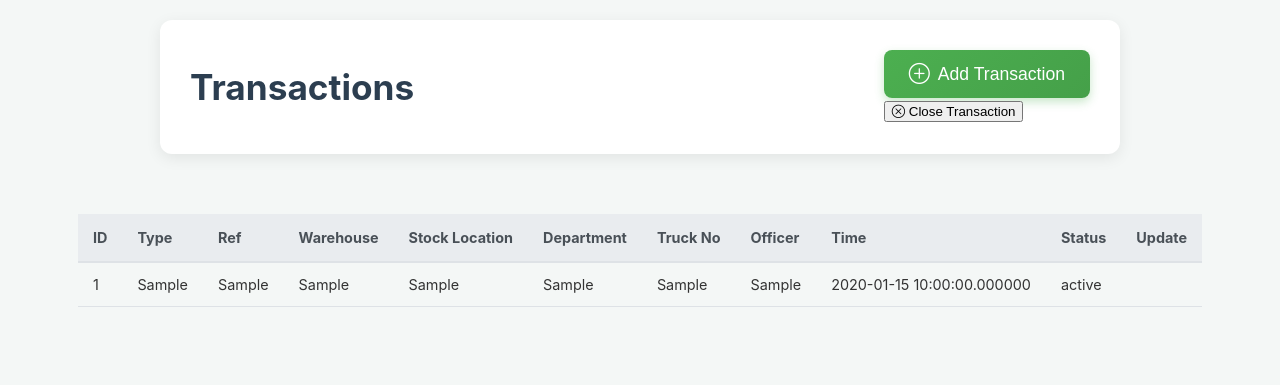
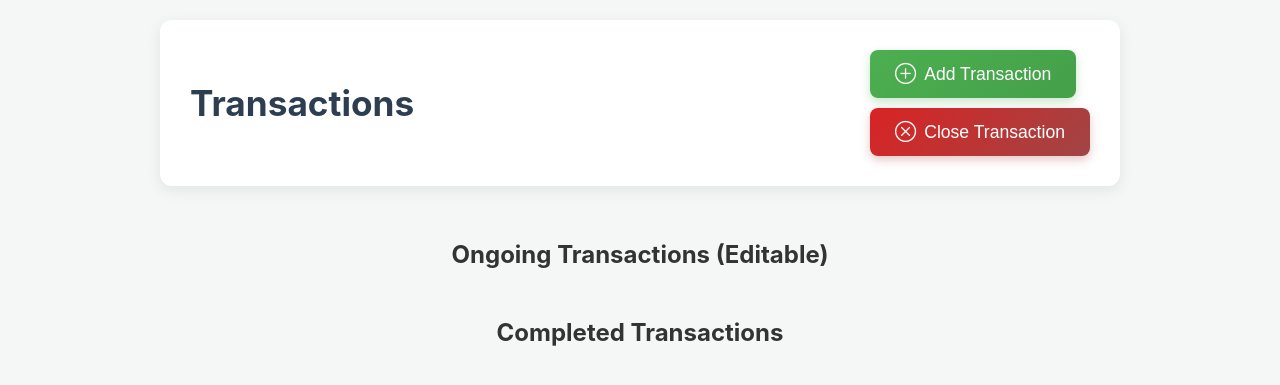
Before and after one commit to ch0mba/dancoinventory2, a PHP site: page /frontend/transaction.php in a window 1280 px wide. Shown: the top 385 px of the page. Run offline with PHP 8.4, Linux system fonts and the light colour scheme; tables that the repository leaves empty hold one stand-in row (values such as "Sample post").

Commit message:
form error handling and css tables

```diff
--- a/frontend/transaction.php
+++ b/frontend/transaction.php
@@ -29,29 +29,50 @@
 
 
     <!-- Container for the main transactions table -->
+    <h2>Ongoing Transactions (Editable)</h2>
+        <div class="table-container">
+            <div id="ongoingTableMessageBox" class="message-box" style="display: none;"></div>
+            <table id="ongoingItemTable" class="item-table">
+                <thead>
+                    <tr>
+                        <th>ID</th>
+                        <th>TRN Type</th>
+                        <th>TRN Ref</th>
+                        <th>Warehouse</th>
+                        <th>Store Location</th>
+                        <th>Department</th>
+                        <th>Truck No</th>
+                        <th>Officer</th>
+                        <th>Time</th>
+                        <th>Status</th>
+                        <th>Actions</th> </tr>
+                </thead>
+                <tbody id="ongoingItemTableBody">
+                    </tbody>
+            </table>
+        </div>
+
+    <h2>Completed Transactions</h2>
     <div class="table-container">
-        <table id="itemTable">
+        <div id="completedTableMessageBox" class="message-box" style="display: none;"></div>
+        <table id="completedItemTable" class="item-table">
             <thead>
                 <tr>
                     <th>ID</th>
-                    <th>Type</th>
-                    <th>Ref</th>
+                    <th>Trn Type</th>
+                    <th>Trn Ref</th>
                     <th>Warehouse</th>
-                    <th>Stock Location</th>
+                    <th>Store Location</th>
                     <th>Department</th>
                     <th>Truck No</th>
                     <th>Officer</th>
                     <th>Time</th>
                     <th>Status</th>
-                    <th>Update</th>
                 </tr>
-            </thead>
-            <tbody>
-                <!-- Transaction data will be loaded here dynamically by JavaScript -->
+        </thead>
+        <tbody id="completedItemTableBody">
             </tbody>
-        </table>
-        <!-- Message box for table-related feedback (e.g., no transactions found, error loading) -->
-        <div id="tableMessageBox" class="message"></div>
+    </table>
     </div>
 
       <!-- The Modal/ Popup Form for Adding a New Transaction -->
--- a/styles/transaction.css
+++ b/styles/transaction.css
@@ -58,6 +58,33 @@
 }
 
 #addTransactionBtn i {
+    font-size: 1.2em;
+}
+
+/* --- close Transaction Button --- */
+#closeTransactionBtn {
+    background: linear-gradient(135deg, #d92323 0%, #a04545 100%); /* Green gradient */
+    color: white;
+    border: none;
+    margin-top: 10px;
+    padding: 12px 25px;
+    border-radius: 8px;
+    cursor: pointer;
+    font-size: 1.1em;
+    display: flex;
+    align-items: center;
+    gap: 8px; /* Space between icon and text */
+    transition: all 0.3s ease; /* Smooth transition for hover effects */
+    box-shadow: 0 4px 10px rgba(175, 76, 76, 0.3); /* Subtle shadow */
+}
+
+#closeTransactionBtn:hover {
+    background: linear-gradient(135deg, #d92323 0%, #a04545 100%); /* Darker green on hover */
+    box-shadow: 0 6px 15px rgba(175, 76, 76, 0.4);
+    transform: translateY(-2px); /* Slight lift effect */
+}
+
+#closeTransactionBtn i {
     font-size: 1.2em;
 }
 
@@ -289,7 +316,7 @@
 }
 
 /* --- Table Styling (Basic) --- */
-#itemTable {
+#ongoingItemTable {
     width: 100%;
     border-collapse: collapse;
     margin-top: 30px;
@@ -298,7 +325,7 @@
     display: none; /* Hide if no data is shown yet */
 }
 
-#itemTable thead th {
+#ongoingItemTable thead th {
     background-color: #e9ecef;
     color: #495057;
     padding: 12px 15px;
@@ -306,23 +333,57 @@
     font-weight: 700;
 }
 
-#itemTable tbody tr {
+#ongoingItemTable tbody tr {
     border-bottom: 1px solid #dee2e6;
 }
 
-#itemTable tbody tr:nth-of-type(even) {
+#ongoingItemTable tbody tr:nth-of-type(even) {
     background-color: #f8f9fa;
 }
 
-#itemTable tbody tr:hover {
+#ongoingItemTable tbody tr:hover {
     background-color: #e2e6ea;
 }
 
-#itemTable tbody td {
+#ongoingItemTable tbody td {
     padding: 10px 15px;
     vertical-align: top;
 }
 
+
+#completedItemTable {
+    width: 100%;
+    border-collapse: collapse;
+    margin-top: 30px;
+    font-size: 0.9em;
+    text-align: left;
+    display: none; /* Hide if no data is shown yet */
+}
+
+#completedItemTable thead th {
+    background-color: #e9ecef;
+    color: #495057;
+    padding: 12px 15px;
+    border-bottom: 2px solid #dee2e6;
+    font-weight: 700;
+}
+
+#completedItemTable tbody tr {
+    border-bottom: 1px solid #dee2e6;
+}
+
+#completedItemTable tbody tr:nth-of-type(even) {
+    background-color: #f8f9fa;
+}
+
+#completedItemTable tbody tr:hover {
+    background-color: #e2e6ea;
+}
+
+#completedItemTable tbody td {
+    padding: 10px 15px;
+    vertical-align: top;
+}
 /* --- Responsive Adjustments --- */
 @media (max-width: 768px) {
     .Transaction.container {
@@ -337,6 +398,11 @@
     }
 
     #addTransactionBtn {
+        width: 100%; /* Full width button on small screens */
+        justify-content: center; /* Center icon and text */
+        padding: 15px 20px;
+    }
+    #closeTransactionBtn {
         width: 100%; /* Full width button on small screens */
         justify-content: center; /* Center icon and text */
         padding: 15px 20px;
```
Also changed, not shown: scripts/transaction.js (+118 -32 lines).
